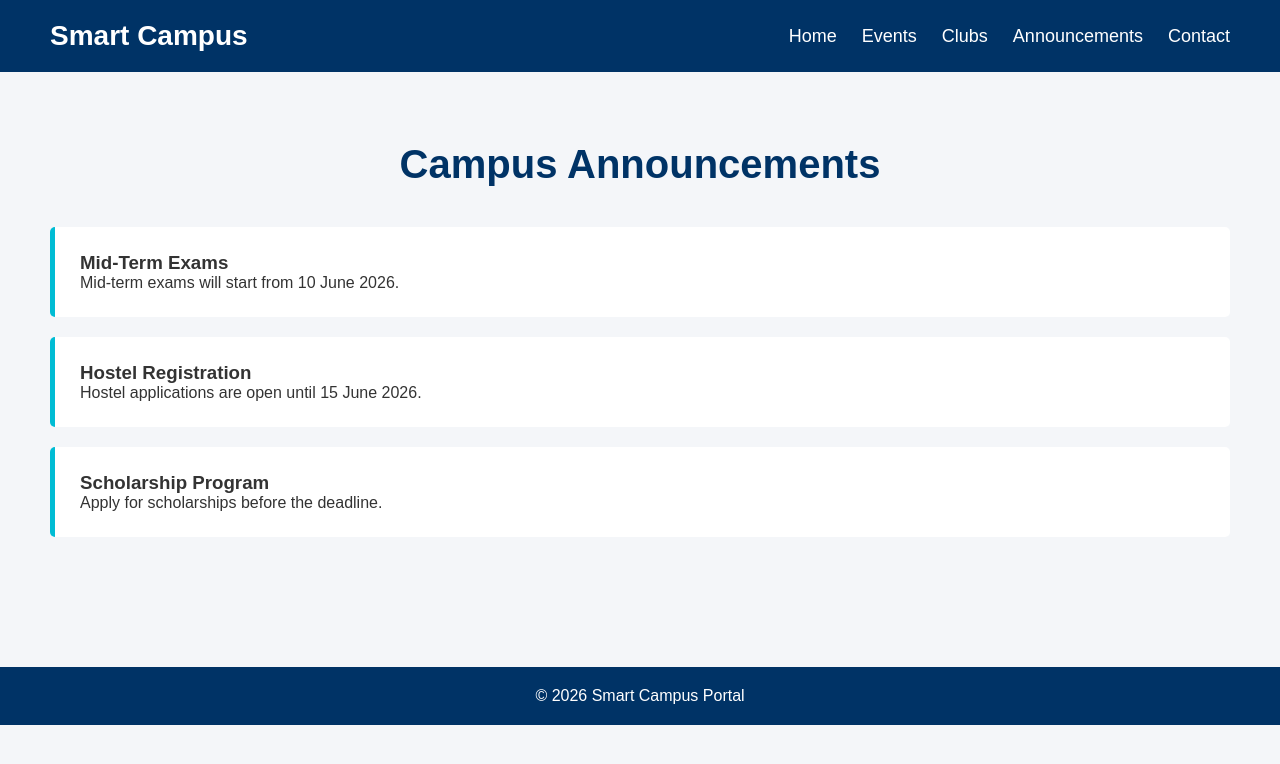
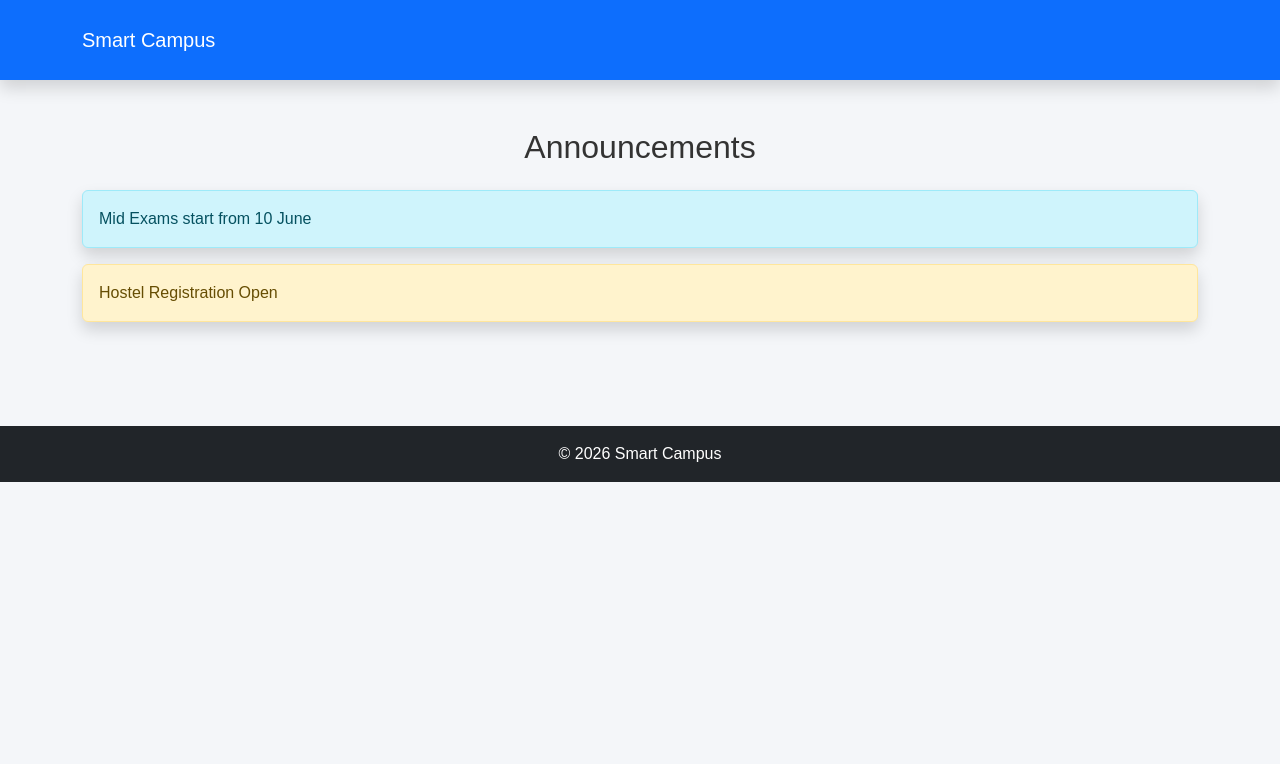
Before and after one commit to Mohid59/smart-campus-event-portal, a website: page src/announcements.html in a window 1280 px wide. Drawn offline with nearby package versions, Linux system fonts and the light colour scheme.

Commit message:
Added Annoucement page

```diff
--- a/src/announcements.html
+++ b/src/announcements.html
@@ -2,47 +2,35 @@
 <html lang="en">
 <head>
   <meta charset="UTF-8">
+  <title>Announcements</title>
   <meta name="viewport" content="width=device-width, initial-scale=1.0">
-  <title>Announcements</title>
+
+  <link href="https://cdn.jsdelivr.net/npm/bootstrap@5.3.0/dist/css/bootstrap.min.css" rel="stylesheet">
   <link rel="stylesheet" href="../styles/style.css">
 </head>
 <body>
 
-  <nav class="navbar">
-    <div class="logo">Smart Campus</div>
+<nav class="navbar navbar-expand-lg navbar-dark bg-primary shadow">
+  <div class="container">
+    <a class="navbar-brand" href="index.html">Smart Campus</a>
+  </div>
+</nav>
 
-    <ul class="nav-links">
-      <li><a href="index.html">Home</a></li>
-      <li><a href="events.html">Events</a></li>
-      <li><a href="clubs.html">Clubs</a></li>
-      <li><a href="announcements.html" class="active">Announcements</a></li>
-      <li><a href="contact.html">Contact</a></li>
-    </ul>
-  </nav>
+<section class="container py-5">
+  <h2 class="text-center mb-4">Announcements</h2>
 
-  <section class="section">
-    <h2>Campus Announcements</h2>
+  <div class="alert alert-info shadow">Mid Exams start from 10 June</div>
+  <div class="alert alert-warning shadow">Hostel Registration Open</div>
 
-    <div class="announcement-box">
-      <h3>Mid-Term Exams</h3>
-      <p>Mid-term exams will start from 10 June 2026.</p>
-    </div>
+</section>
 
-    <div class="announcement-box">
-      <h3>Hostel Registration</h3>
-      <p>Hostel applications are open until 15 June 2026.</p>
-    </div>
+<footer class="bg-dark text-white text-center p-3">© 2026 Smart Campus</footer>
 
-    <div class="announcement-box">
-      <h3>Scholarship Program</h3>
-      <p>Apply for scholarships before the deadline.</p>
-    </div>
+<script src="https://cdn.jsdelivr.net/npm/bootstrap@5.3.0/dist/js/bootstrap.bundle.min.js"></script>
 
-  </section>
-
-  <footer>
-    <p>© 2026 Smart Campus Portal</p>
-  </footer>
+<script>
+  console.log("Announcements Loaded");
+</script>
 
 </body>
 </html>
```
